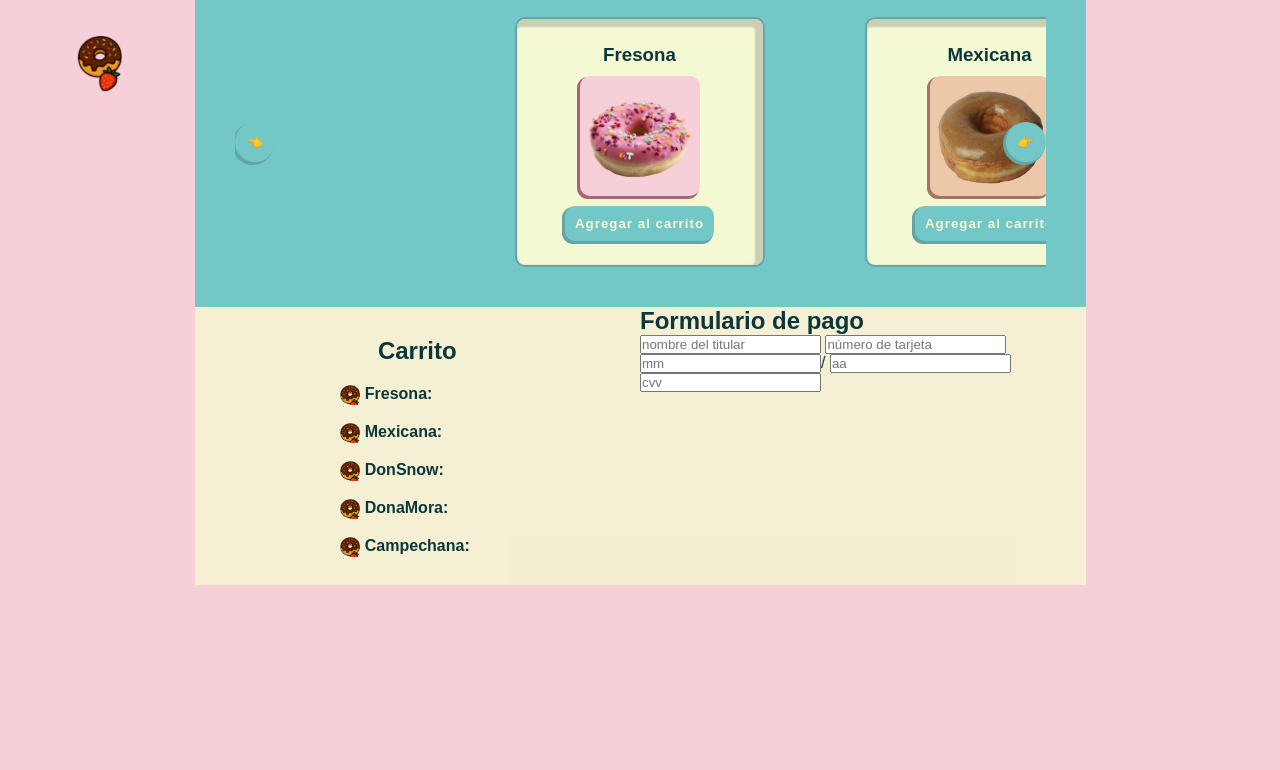
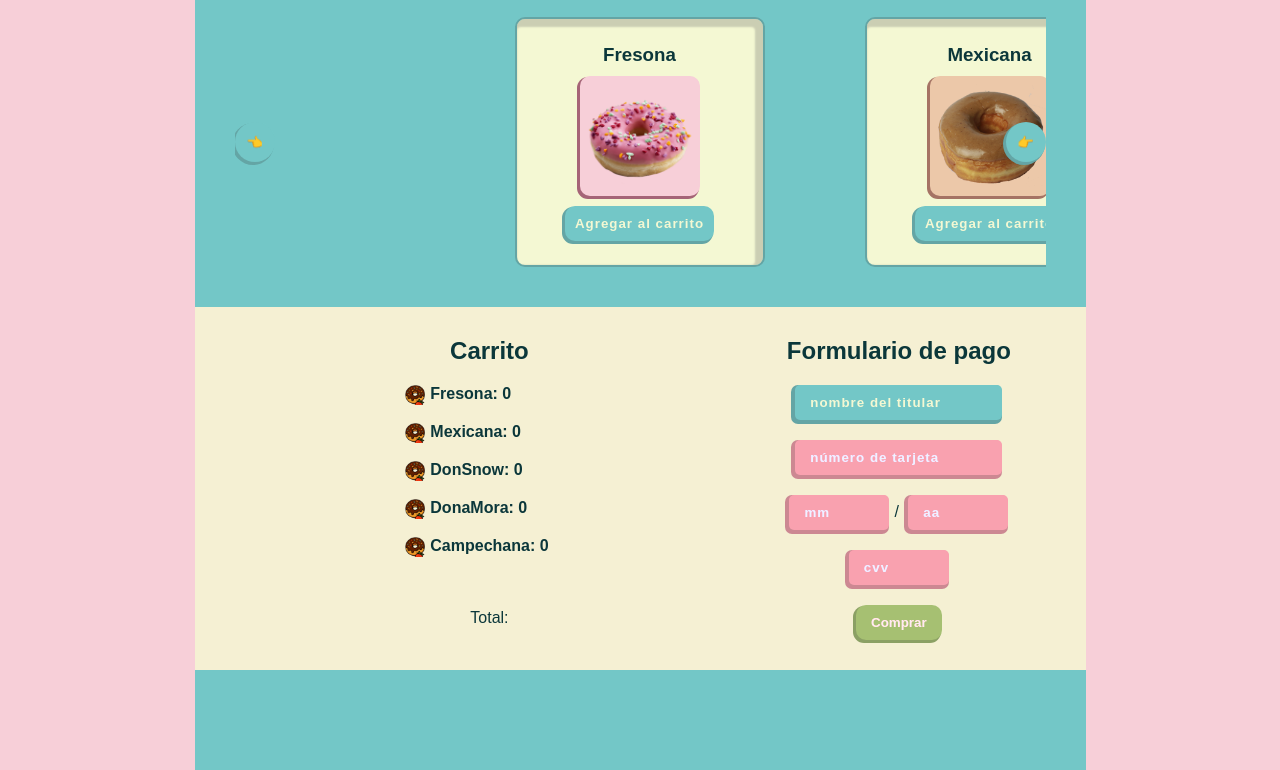
Before and after one commit to BrandonFCast/DonasDonPancho, a website built with Vite: page index.html in a window 1280 px wide. Shown: the part 483-1253 px from the top of the page. Before the commit the page ends 1068 px from the top, so only its background shows below. Built offline with nearby package versions, Linux system fonts and the light colour scheme.

Commit message:
added pay section

```diff
--- a/index.html
+++ b/index.html
@@ -46,7 +46,7 @@
         <p>
           En Donas Don Pancho, nos especializamos en crear donas artesanales con ingredientes frescos y mucho amor. Desde los clásicos glaseados hasta combinaciones innovadoras, cada dona es una experiencia única.
         </p>
-        <button class="button">Comprar</button>
+        <button style="font-size: 20px; letter-spacing: 3px; font-weight: bold;" class="button">Comprar</button>
       </section>
       <div>
         <!-- <img src="public/imgs/logo2.png" alt="logo"> -->
@@ -62,27 +62,27 @@
           <div class="product-card">
             <h3>Fresona</h3>
             <img style="--c1: #F7CFD8; --c2: #a56477;" src="./public/imgs/d1.png" alt="dona numero 1">
-            <button class="button">Agregar al carrito</button>
+            <button onclick="addDonutToCar('fresonaCount')" class="button">Agregar al carrito</button>
           </div>
           <div class="product-card">
             <h3>Mexicana</h3>
             <img style="--c1: #ecc8a9; --c2: #a57364;" src="./public/imgs/d2.webp" alt="dona numero 2">
-            <button class="button">Agregar al carrito</button>
+            <button onclick="addDonutToCar('mexicanaCount')" class="button">Agregar al carrito</button>
           </div>
           <div class="product-card">
             <h3>DonSnow</h3>
             <img style="--c1: #ececec; --c2: #c7c7c7;" src="./public/imgs/d3.webp" alt="dona numero 3">
-            <button class="button">Agregar al carrito</button>
+            <button onclick="addDonutToCar('snowCount')" class="button">Agregar al carrito</button>
           </div>
           <div class="product-card">
             <h3>DonaMora</h3>
             <img style="--c1: #cfd2f7; --c2: #646aa5;" src="./public/imgs/azul.webp" alt="dona ">
-            <button class="button">Agregar al carrito</button>
+            <button onclick="addDonutToCar('moraCount')" class="button">Agregar al carrito</button>
           </div>
           <div class="product-card">
             <h3>Campechana</h3>
             <img style="--c1: #ececec; --c2: #c7c7c7;" src="./public/imgs/d6.png" alt="dona numero 3">
-            <button class="button">Agregar al carrito</button>
+            <button onclick="addDonutToCar('campechanaCount')" class="button">Agregar al carrito</button>
           </div>
       </div>
     </section>
@@ -92,26 +92,31 @@
         <h2>Carrito</h2>
         <div id="car-prods">
           <ul>
-            <li>Fresona: <span id="fresonaCount"></span></li>
-            <li>Mexicana: <span id="mexicanaCount"></span></li>
-            <li>DonSnow: <span id="snowCount"></span></li>
-            <li>DonaMora: <span id="moraCount"></span></li>
-            <li>Campechana: <span id="campechanaCount"></span></li>
+            <li>Fresona: <span id="fresonaCount">0</span></li>
+            <li>Mexicana: <span id="mexicanaCount">0</span></li>
+            <li>DonSnow: <span id="snowCount">0</span></li>
+            <li>DonaMora: <span id="moraCount">0</span></li>
+            <li>Campechana: <span id="campechanaCount">0</span></li>
           </ul>
         </div>
+        <p><br><br><br>Total: <span id="total"></span></p>
       </div>
 
       <div id="pay-form">
         <h2>Formulario de pago</h2>
-        <input type="text" placeholder="nombre del titular">
-        <input type="text" placeholder="número de tarjeta">
+        <input type="text" class="input-text" placeholder="nombre del titular">
+        <input pattern="\d{16}" type="text" class="input-text" placeholder="número de tarjeta" required>
         <div>
-          <input type="text" placeholder="mm"><span>/</span>
-          <input type="text" placeholder="aa">
+          <input pattern="\d{2}" type="text" style="width: 100px; margin: 0 5px;" class="input-text" placeholder="mm" required><span>/</span>
+          <input pattern="\d{2}" type="text" style="width: 100px; margin: 0 5px;" class="input-text" placeholder="aa" required>
         </div>
-        <input type="text" placeholder="cvv">
+        <input pattern="\d{3}" type="text" class="input-text"  style="width: 100px;" placeholder="cvv" required>
+        <button id="buy-button" style="font-weight: bold; padding: 10px 15px; filter: hue-rotate(268deg);" class="button">Comprar</button>
       </div>
     </section>
+    <footer>
+
+    </footer>
   </div>
 
   <script type="module" src="/src/main.js"></script>
--- a/src/main.js
+++ b/src/main.js
@@ -1,4 +1,5 @@
 const cards = document.getElementsByClassName('product-card');
+const inputs = document.getElementsByClassName('input-text')
 
 let currentMoveIndex = 0;
 
@@ -19,3 +20,28 @@ document.getElementById("btnL").addEventListener('click', () => {
     currentMoveIndex -= 1;
     moveSlide();
 })
+
+document.getElementById('buy-button').addEventListener('click', () => {
+    let isCorrect = true;
+    for(let inp of inputs) {
+        const val = inp.checkValidity();
+        isCorrect = isCorrect & val;
+    }
+    if (isCorrect) {
+        alert("pago realizado con exito, disfruta tu dona :D");
+    } else {
+        alert("hay campos invalidos")
+    }
+})
+
+let total = 0;
+const tot = document.getElementById("total");
+const addDonutToCar = (id) => {
+    const span = document.getElementById(id);
+    const currentNum = parseInt(span.innerText);
+    span.innerText = currentNum + 1;
+    total++;
+    tot.innerText = total * 10 + " MXN";
+}
+
+window.addDonutToCar = addDonutToCar;
--- a/src/style.css
+++ b/src/style.css
@@ -50,7 +50,7 @@ body {
     background-repeat: no-repeat;
     background-position: center;
     transform: translateY(-100%);
-    animation: donut 7s linear infinite, oscillation 2s ease infinite;
+    animation: donut 9s linear infinite, oscillation 4s ease infinite;
 }
 
 @keyframes donut {
@@ -236,6 +236,7 @@ h1 {
 }
 #pay-section {
     display: flex;
+    justify-content: space-evenly;
     color: var(--dark-text-color);
 }
 
@@ -271,3 +272,40 @@ h1 {
         }
     }
 }
+
+#pay-form {
+    display: flex;
+    flex-direction: column;
+    align-items: center;
+    gap: 20px;
+    padding: 30px 0;
+}
+
+.input-text {
+    padding: 10px 15px;
+    background-color: var(--main-color-dark);
+    border: none;
+    border-radius: 5px;
+    outline: none;
+    color: var(--bg-color);
+    box-shadow: -2px 2px 0 2px var(--shadow-color);
+    transition: .3s;
+    &::placeholder {
+        color: var(--bg-color);
+        font-weight: bold;
+        letter-spacing: 1px;
+    }
+    &:focus {
+        transform: translateX(2px) translateY(-2px);
+        box-shadow: -4px 4px 0 2px var(--shadow-color);
+    }
+    &:invalid {
+        filter: hue-rotate(170deg);
+        /* background-color: red; */
+    }
+}
+
+footer {
+    background-color: var(--main-color-dark);
+    height: 100px;
+}
```
